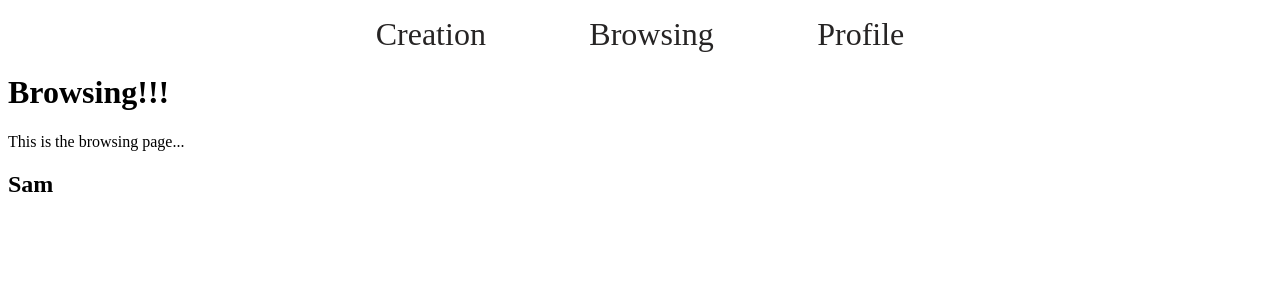
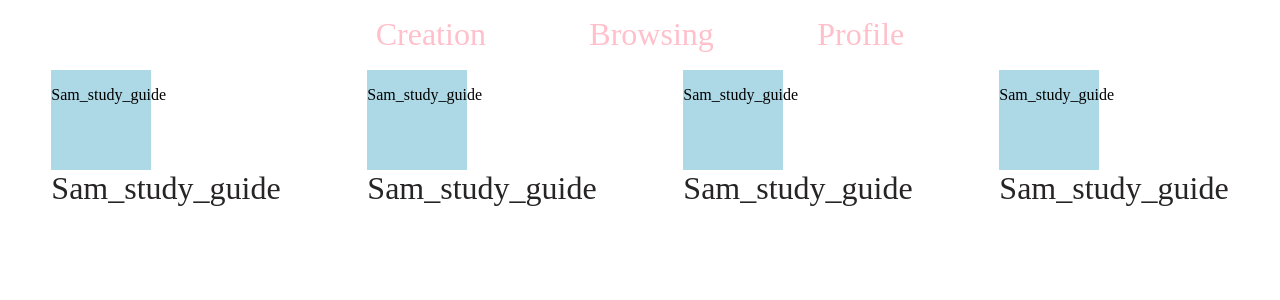
Before and after one commit to yzhong1985/social-learning, a React (Create React App) app: page /browsing in a window 1280 px wide. Shown: the top 300 px of the page. Built offline with nearby package versions, Linux system fonts and the light colour scheme.

Commit message:
added square details routes

```diff
--- a/src/App.js
+++ b/src/App.js
@@ -4,7 +4,7 @@ import Browsingpage from "./Browsingpage"
 import Profile from "./Profile"
 import { Route, Routes, NavLink } from "react-router-dom";
 import "./App.css";
-
+import SquareDetails from "./SquareDetails"
 
 class App extends Component {
   constructor(props) {
@@ -17,11 +17,10 @@ class App extends Component {
         'task-3': {id:'task-3',content:'research step 3'},
         'task-4': {id:'task-4',content:'research step 4'},
 
-        'task-5': {id:'task-5',content:'research step 1'},
-        'task-6': {id:'task-6',content:'research step 2'},
-        'task-7': {id:'task-7',content:'research step 3'},
-        'task-8': {id:'task-8',content:'research step 4'},
-
+        'task-5': {id:'task-5',content:'book 1'},
+        'task-6': {id:'task-6',content:'book 2'},
+        'task-7': {id:'task-7',content:'book 3'},
+        'task-8': {id:'task-8',content:'book 4'},
     },
 
       columns: {
@@ -40,13 +39,39 @@ class App extends Component {
       columnOrder: ['column-1', 'column-2'],
       new_step : '',
       new_resource : '',
-      name: ['Sam']
-    }
+      square_titles: ['Sam_study_guide'],
+
+      data_count : 4,
+      squares_info: [
+      {
+        id: "1",
+        title: 'Sam_study_guide',
+        content: "step and resource"
+      },
+      {
+        id: "2",
+        title: 'Sam_study_guide',
+        content: "step and resource"
+
+      },
+      {
+        id: "3",
+        title: 'Sam_study_guide',
+        content: "step and resource"
+      },
+      {
+        id: "4",
+        title: 'Sam_study_guide',
+        content: "step and resource"
+      },
+    ]
+    };
 
     this.inputChangeHandler = this.inputChangeHandler.bind(this)
     this.add_to_browse = this.add_to_browse.bind(this)
 
   }
+
 
 
   onDragEnd = result => {
@@ -89,14 +114,7 @@ class App extends Component {
      ...prevState.new_things,
      [e.target.name]: e.target.value,
      }));
-    console.log(e.target.value)
    }
-
-
-  // debugging what state looks like at the beginning
-  componentDidMount() {
-    console.log('first time: ',this.state)
-  }
 
 
   submitHandler = e => {
@@ -111,7 +129,6 @@ class App extends Component {
       var newCount_2 = newCount_1 + 1;
       // create new id based on task count
       const newId_2 = `task-${newCount_2}`;
-      console.log(this.state)
 
       return {
         count: newCount_2,
@@ -140,29 +157,65 @@ class App extends Component {
     });
   };
 
+  // add this.state into data state under a new square
   add_to_browse() {
-    const newState = {
-      ...this.state,
-      name: [
-        ...this.state.name,
-        'Carl']
+    //initialize new state instance(square)
+
+    var steps_array = []
+    var resources_array = []
+    console.log("this: ", this)
+    this.state.columnOrder?.map((columnId) => {
+      const column = this.state.columns[columnId];
+      const map_tasks = column.taskIds.map(taskId => this.state.tasks[taskId]);
+      if (column.title == 'steps') {
+        // append the map task content to steps
+        steps_array.push(map_tasks)
+      } else {
+        // append the map task content to resource
+        resources_array.push(map_tasks)
       }
-    this.setState(newState)
-    console.log('add new name')
+    })
+    console.log(steps_array,resources_array)
+    // add this instance to the data state
+
+    //id below is undefined!!! Needed FIX!!!
+    const newDataState = {
+      data_count : this.state.data_count + 1,
+      // ...this.data_state.squares_info,
+      squares_info: [
+        ...this.state.squares_info,
+        {
+        id: ''+this.data_count,
+        title: 'Sam_study_guide',
+        content: steps_array.concat(resources_array).toString()
+      }]
+      }
+    console.log('the newstate is: ',newDataState)
+    this.setState(newDataState,()=>console.log("the new state is ", this.state))
+
+
   }
 
   render() {
+    const getSquares = props => {
+      let id = props.match.params.squareid;
+      let currentSquare = this.states.squares_info.find(
+        square =>square.id === id
+      );
+      return <SquareDetails {...props} square={currentSquare} />;
+    };
+
     return (
 
       <div className='App'>
       <nav className='App-nav'>
-        <NavLink activeClassName='active-link' to='/'>
+        <NavLink className='active-link' to='/'>
           Creation
         </NavLink>
-        <NavLink activeClassName='active-link' to='/browsing'>
+        <NavLink className='active-link' to='/browsing'>
           Browsing
         </NavLink>
-        <NavLink activeClassName='active-link' to='/profile'>
+        <NavLink className='active-link' to='/profile'>
           Profile
         </NavLink>
 
@@ -175,8 +228,12 @@ class App extends Component {
             columnOrder={this.state.columnOrder}
             new_step={this.state.new_step}
             new_resource={this.state.new_resource} />} />
-        <Route exact path='/browsing' element={<Browsingpage name={this.state.name}/>} />
+        <Route exact path='/browsing' element={<Browsingpage data_state={this.state}/>} />
         <Route exact path='/profile' element={<Profile/>} />
+        <Route exact path='/browsing/:squareid' element={<SquareDetails square_details={this.state.squares_info}/>} />
+
+        {/* <Route exact path='/browsing:square_detail_titles' element={<Profile/>} /> */}
+
       </Routes>
 
 
--- /dev/null
+++ b/src/Browsingpage.css
@@ -0,0 +1,5 @@
+.browsing_page {
+    display: flex;
+    clear: both;
+    justify-content: space-around
+  }
--- a/src/Browsingpage.jsx
+++ b/src/Browsingpage.jsx
@@ -1,16 +1,22 @@
 import React, { Component } from "react";
+import Browsingsquare from "./Browsingsquare"
+import "./Browsingpage.css";
+import { Link } from "react-router-dom";
 
 class Browsingpage extends Component {
 
   render() {
     return (
-      <div className='About'>
-        <h1>Browsing!!!</h1>
-        <p>This is the browsing page...</p>
-        {this.props.name.map((element, index) => {
+      <div className='browsing_page'>
+
+        {this.props.data_state.squares_info.map((element, index) => {
         return (
-          <div key={index}>
-            <h2>{element}</h2>
+          <div className='element' key={index}>
+            {/* <h2>{element}</h2> */}
+            <Browsingsquare title={element['title']}/>
+            <Link className='underline' to={`/browsing/${element['id']}`}>
+                {element['title']}
+            </Link>
           </div>
         );
       })}
--- a/src/Browsingsquare.jsx
+++ b/src/Browsingsquare.jsx
@@ -0,0 +1,13 @@
+import React, { Component } from "react";
+import "./Square.css";
+
+class Browsingsquare extends Component {
+    render() {
+      return (
+        <div className='square'>
+          <p>{this.props.title}</p>
+        </div>
+      );
+    }
+  }
+  export default Browsingsquare
--- a/src/Panel.jsx
+++ b/src/Panel.jsx
@@ -18,7 +18,6 @@ class Panel extends React.Component {
     alignItems: 'center',
     justifyContent: 'center',
   }
-    console.log(this.props)
     const {add_to_browse, columnOrder, columns, inputChangeHandler, new_resource, new_step, onDragEnd, tasks, submitHandler} = this.props
     return (
 
--- /dev/null
+++ b/src/Square.css
@@ -0,0 +1,6 @@
+.square {
+    display: flex;
+    width: 100px;
+    height: 100px;
+    background-color: lightblue;
+  }
--- /dev/null
+++ b/src/SquareDetails.jsx
@@ -0,0 +1,11 @@
+import React, { Component } from "react";
+
+class SquareDetails extends Component {
+  render() {
+    console.log("square details rendering....")
+    return (
+        <h1>HELLO! THIS IS YOUR GUIDE!</h1>
+    );
+  }
+}
+export default SquareDetails;
```
